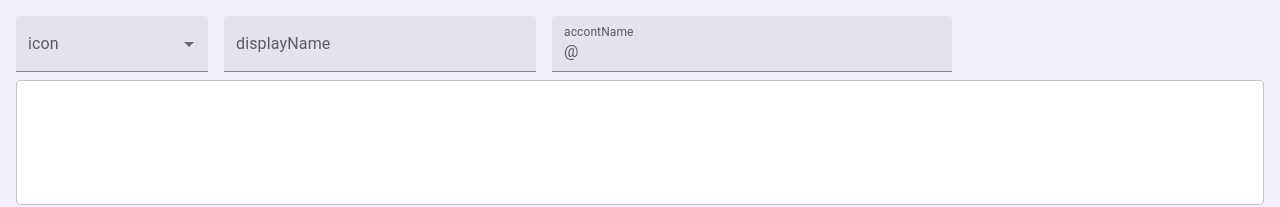
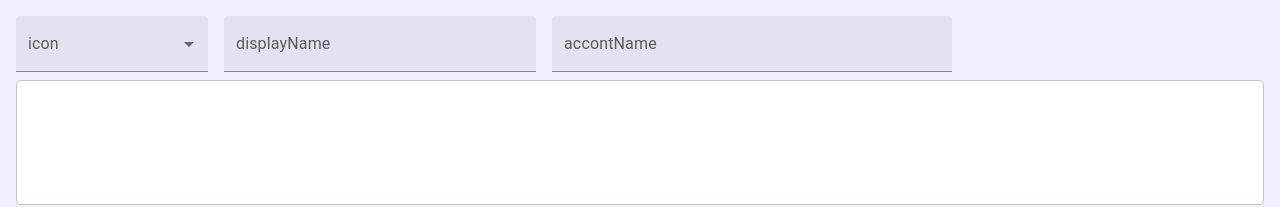
Before and after one commit to mutsu-study/my-app, a React (Create React App) app: page / in a window 1280 px wide. Shown: the top 207 px of the page. Built offline with nearby package versions, Linux system fonts and the light colour scheme.

Commit message:
バリデーションを追加

```diff
--- a/src/features/components/TweetInput.tsx
+++ b/src/features/components/TweetInput.tsx
@@ -4,6 +4,7 @@ import {
   Box,
   Button,
   FormControl,
+  FormHelperText,
   Grid,
   InputAdornment,
   InputLabel,
@@ -26,7 +27,12 @@ export type Icon = {
 };
 
 export const TweetInput = ({ addTweet }: tweetInputProps): JSX.Element => {
-  const { handleSubmit, reset, register } = useForm<tweetProps>({
+  const {
+    handleSubmit,
+    reset,
+    register,
+    formState: { errors },
+  } = useForm<tweetProps>({
     defaultValues: {
       displayName: "",
       accountName: "",
@@ -95,7 +101,8 @@ export const TweetInput = ({ addTweet }: tweetInputProps): JSX.Element => {
                   <FormControl className="iconSelect" variant="filled">
                     <InputLabel className="iconSelect">icon</InputLabel>
                     <Select
-                      {...register("icon")}
+                      {...register("icon", { required: true })}
+                      error={!!errors.icon}
                       sx={{ mr: 1 }}
                       value={icon}
                       onChange={handleSelectIcon}
@@ -106,16 +113,25 @@ export const TweetInput = ({ addTweet }: tweetInputProps): JSX.Element => {
                         </MenuItem>
                       ))}
                     </Select>
+                    {!!errors.icon ? (
+                      <FormHelperText error>
+                        {"アイコンを選択してください。"}
+                      </FormHelperText>
+                    ) : null}
                   </FormControl>
                 </Box>
               </Grid>
               <Grid item xs={3} className="displayName" sx={{ mr: 2 }}>
                 <Box className="displayName">
                   <TextField
-                    {...register("displayName")}
+                    {...register("displayName", { required: true })}
+                    error={!!errors.displayName}
                     label="displayName"
                     variant="filled"
                     inputRef={displayNameRef}
+                    helperText={
+                      !!errors.displayName && "表示名を入力してください。"
+                    }
                     sx={{ width: "100%" }}
                   />
                 </Box>
@@ -123,15 +139,30 @@ export const TweetInput = ({ addTweet }: tweetInputProps): JSX.Element => {
               <Grid item xs={4}>
                 <Box className="accountName" sx={{ mr: 2 }}>
                   <TextField
-                    {...register("accountName")}
+                    {...register("accountName", {
+                      pattern: {
+                        value: /[A-Za-z]+/,
+                        message: "形式が不正です。",
+                      },
+                      required: {
+                        value: true,
+                        message: "アカウント名を入力してください。",
+                      },
+                    })}
+                    error={!!errors.accountName}
                     label="accontName"
                     variant="filled"
                     inputRef={accontNameRef}
-                    InputProps={{
+                    inputProps={{
                       startAdornment: (
                         <InputAdornment position="start">@</InputAdornment>
                       ),
                     }}
+                    helperText={
+                      !!errors.accountName && (
+                        <p>{errors.accountName.message}</p>
+                      )
+                    }
                     sx={{ width: "100%" }}
                   />
                 </Box>
@@ -148,18 +179,19 @@ export const TweetInput = ({ addTweet }: tweetInputProps): JSX.Element => {
               sx={{ mt: 1 }}
             />
           </Box>
-        </form>
+
           <Box>
             <Button
               className="send-tweet"
               variant="outlined"
+              type="submit"
               sx={{ mt: 1, mb: 1 }}
-            onClick={sendTweet}
               endIcon={<Send />}
             >
               Tweet
             </Button>
           </Box>
+        </form>
       </Stack>
     </Box>
   );
```
Lines whose indentation alone changed are shown as unchanged.
